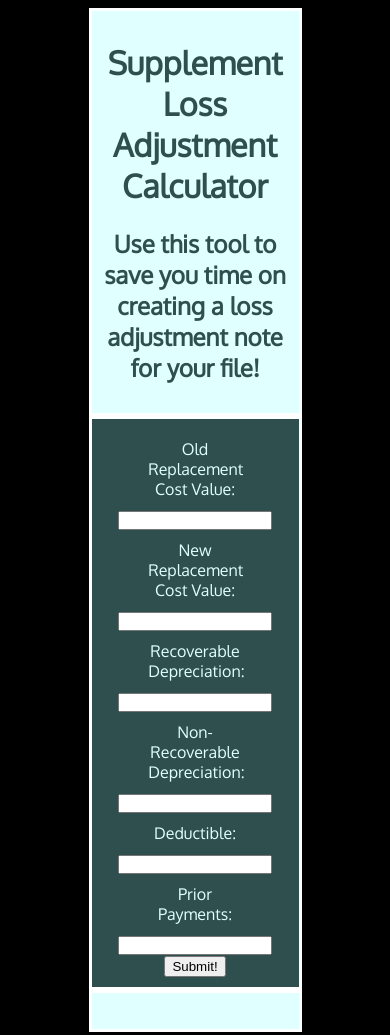
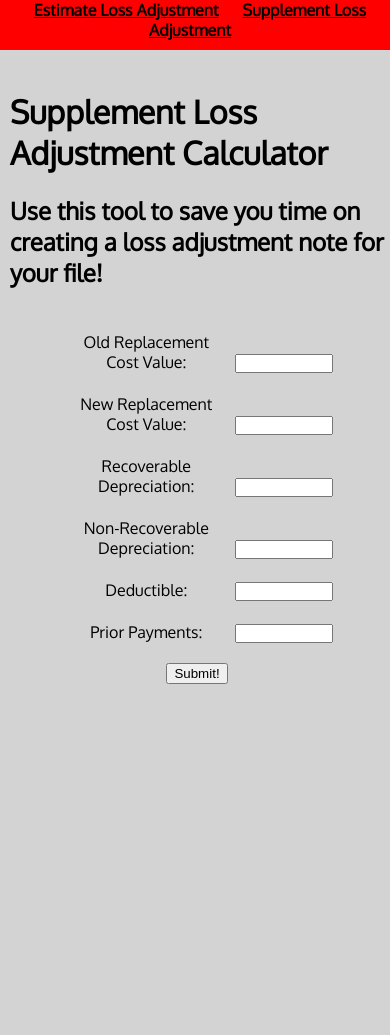
Before and after one commit to johnhealycodes/LossAdjustmentCalculator, a plain HTML site: page index.html in a window 390 px wide. After the commit the page ends 844 px from the top, so only its background shows below. Drawn offline with Linux system fonts and the light colour scheme.

Commit message:
CSS Overhaul
Starting to overhaul the CSS on the project to focus on mobile-first development/design. I also fixed a bug in the Javascript where when submitting the function it would add a bunch of numbers after the decimal instead of keeping it at 100th.

Tested that function with several different number and it works correctly now!

```diff
--- a/index.css
+++ b/index.css
@@ -1,77 +1,111 @@
 body {
-    background-color: black;
-    color: white;
+    background-color: lightgray;
     font-family: 'Oxygen', sans-serif;
 }
 
+#navBar {
+    background-color:red;
+    color: black;
+    font-weight: bold;
+    text-align: center;
+    min-height: 50px;
+    margin-top: -8px;
+    margin-left: -8px;
+    margin-right: -8px;
+    margin-bottom: 10px;
+}
+
+a {
+    color: black;
+    font-weight: bold;
+    text-align: center;
+    transition: 0.3s;
+    margin-top: 10px;
+    padding-left: 10px;
+    padding-right: 10px;
+}
+
+a:hover {
+    color: white;
+    font-weight: bold;
+    transition: 0.3s;
+}
+
 #header {
-    background-color: lightcyan;
-    color: darkslategray;
+    background-color: lightgray;
+    color: black;
     min-width: 100px;
-    margin: auto;
-    width: 50%;
+    margin-top: 0px;
+    margin-left: -8px;
+    margin-right: -8px;
+    margin-bottom: 10px;
+    width: 100%;
     padding: 10px;
-    border: 3px solid white;
-    text-align: center;
 
 
 }
 
 .calculator {
-    background-color: darkslategray;
-    color:lightcyan;
-    margin: auto;
-    width: 50%;
+    background-color: lightgray;
+    color:black;
+    margin-top: -8px;
+    margin-left: -8px;
+    margin-right: -8px;
+    margin-bottom: 10px;
+    width: 100%;
     padding: 10px;
     text-align: center;
-    border: 3px solid white;
 
 }
 .entry{
     display: inline-block;
     clear: center;
-    margin: auto;
-    width: 50%;
+    margin-top: -8px;
+    margin-left: 0px;
+    margin-right: 0px;
+    margin-bottom: 10px;
+    width: 40%;
     padding: 10px;
 }
 .box {
     display: inline-block;
     clear: left;
-    width: 150px;
-    padding:0%
+    width: 25%;
+    padding:0%;
+    text-align: center;
 }
 
 
 
 .copy {
-    background-color: darkslategray;
-    color:lightcyan;
-    margin: auto;
+    background-color: lightgray;
+    color:black;
+    margin-top: -8px;
+    margin-left: -8px;
+    margin-right: -8px;
+    margin-bottom: 10px;
     width: 50%;
     padding: 10px;
     text-align: center;
-    border: 3px solid white;
 }
 
 .header {
-        background-color: lightcyan;
-        color: darkslategray;
+        background-color: lightgray;
+        color: black;
         min-width: 100px;
-        margin: auto;
+        margin-right: auto;
+        margin-left: auto;
         width: 50%;
         padding: 10px;
-        border: 3px solid white;
-        text-align: center;
 }
 
 .lossAdjustment {
-    background-color: lightcyan;
-    color: darkslategray;
+    background-color: lightgray;
+    color: black;
     min-width: 100px;
-    margin: auto;
+    margin-right: auto;
+    margin-left: auto;
     width: 50%;
     padding: 10px;
-    border: 3px solid white;
-    text-align: center;
 
 }
--- a/index.html
+++ b/index.html
@@ -11,6 +11,10 @@
     <title>Supplement Loss Adjustment Calculator</title>
 </head>
 <body>
+    <div id="navBar">
+        <a href="lossAdjustment.html">Estimate Loss Adjustment</a>
+        <a href="index.html">Supplement Loss Adjustment</a>
+    </div>
     <div id='header'>
         <h1>Supplement Loss Adjustment Calculator</h1>
         <h2>Use this tool to save you time on creating a loss adjustment note for your file!</h2>
--- a/index.js
+++ b/index.js
@@ -7,10 +7,10 @@
 
  let showBottom = false;
 
-let supplement = (newRCV - oldRCV).toFixed(2);
-let ACV = newRCV - (depreciation - nDepreciation).toFixed(2);
-let netPayment = (ACV - deductible - priorPayment).toFixed(2);
-let reserve = (newRCV - deductible).toFixed(2);
+let supplement = (newRCV - oldRCV).toPrecision(2);
+let ACV = newRCV - (depreciation - nDepreciation).toPrecision(2);
+let netPayment = (ACV - deductible - priorPayment).toPrecision(2);
+let reserve = (newRCV - deductible).toPrecision(2);
 
 //Order of operations
 // console.log(oldRCV);
@@ -65,6 +65,6 @@ function htmlLossAdjustment() {
     <ul>Supplement Actual Cash Value $${ACV}</ul>
     <ul>Less Deductible ($${deductible})</ul>
     <ul>Less Prior Payments ($${priorPayment})</ul>
-    <ul>Net Supplement Payment Amount $${netPayment}
+    <ul>Net Supplement Payment Amount $${netPayment}</ul>
     <ul>Total Loss Less Deductible $${reserve}</ul>`
 };
```
Also changed, not shown: lossAdjustment.html (added).
